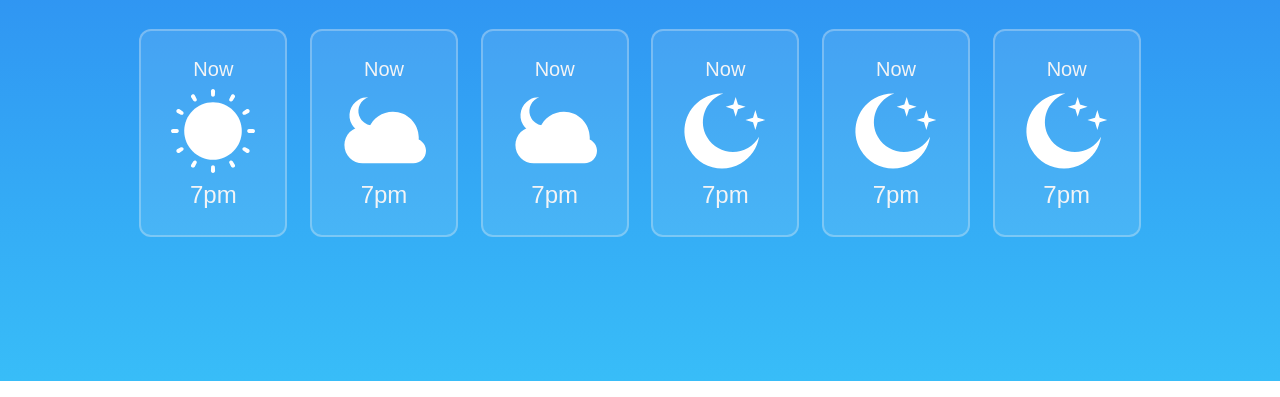
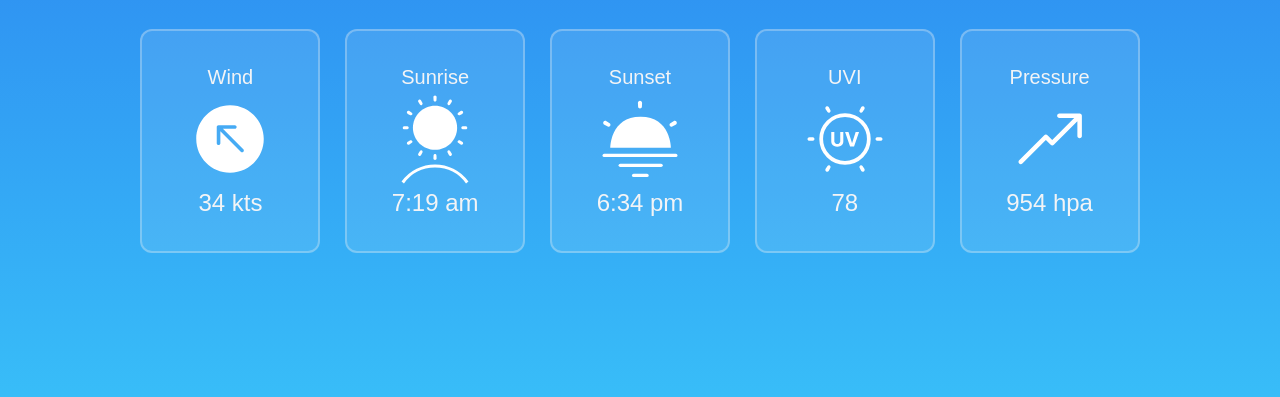
Before and after one commit to adithg/Cloud9, a plain HTML site: page index.html in a window 1280 px wide. Shown: the part 499-896 px from the top of the page. Drawn offline with nearby package versions, Linux system fonts and the light colour scheme; a web font is replaced by a local one.

Commit message:
Icons
Added icons for multiple types of data

```diff
--- a/index.html
+++ b/index.html
@@ -56,36 +56,31 @@
       <!--Hourly Area-->
 
       <div class="text-3xl font-medium max-w-5xl mx-auto mt-16 text-gray-100"> Hourly </div>
-      <div class="grid grid-cols-6 max-w-5xl mx-auto">
-        <div class="col-span-1 max-w-3xl mx-auto bg-gray-100/[0.1] border-gray-100/[0.3] border-2 rounded-xl flex flex-col justify-center items-center px-6 py-6 mt-8">
-            <div class="font-medium text-xl text-gray-100"> Now </div>
-            <div> <img src="Icons/Sunny White.svg" class="h-24 w-24"> </div>
-            <div class="font-medium text-2xl text-gray-100"> 7pm </div>
+      <div class="grid grid-cols-5 max-w-5xl mx-auto">
+        <div class="col-span-1 max-w-4xl mx-auto bg-gray-100/[0.1] border-gray-100/[0.3] border-2 rounded-xl flex flex-col justify-center items-center px-10 py-8 mt-8">
+            <div class="font-medium text-xl text-gray-100"> Wind </div>
+            <div> <img src="Icons/Wind White.svg" class="h-24 w-24"> </div>
+            <div class="font-medium text-2xl text-gray-100"> 34 kts </div>
         </div>
-        <div class="col-span-1 max-w-3xl mx-auto bg-gray-100/[0.1] border-gray-100/[0.3] border-2 rounded-xl flex flex-col justify-center items-center px-6 py-6 mt-8">
-            <div class="font-medium text-xl text-gray-100"> Now </div>
-            <div> <img src="Icons/Night Cloudy White.svg" class="h-24 w-24"> </div>
-            <div class="font-medium text-2xl text-gray-100"> 7pm </div>
+        <div class="col-span-1 max-w-4xl mx-auto bg-gray-100/[0.1] border-gray-100/[0.3] border-2 rounded-xl flex flex-col justify-center items-center px-10 py-8 mt-8">
+            <div class="font-medium text-xl text-gray-100"> Sunrise </div>
+            <div> <img src="Icons/Sunrise White.svg" class="h-24 w-24"> </div>
+            <div class="font-medium text-2xl text-gray-100"> 7:19 am </div>
         </div>
-        <div class="col-span-1 max-w-3xl mx-auto bg-gray-100/[0.1] border-gray-100/[0.3] border-2 rounded-xl flex flex-col justify-center items-center px-6 py-6 mt-8">
-            <div class="font-medium text-xl text-gray-100"> Now </div>
-            <div> <img src="Icons/Night Cloudy White.svg" class="h-24 w-24"> </div>
-            <div class="font-medium text-2xl text-gray-100"> 7pm </div>
+        <div class="col-span-1 max-w-4xl mx-auto bg-gray-100/[0.1] border-gray-100/[0.3] border-2 rounded-xl flex flex-col justify-center items-center px-10 py-8 mt-8">
+            <div class="font-medium text-xl text-gray-100"> Sunset </div>
+            <div> <img src="Icons/Sunset White.svg" class="h-24 w-24"> </div>
+            <div class="font-medium text-2xl text-gray-100"> 6:34 pm </div>
         </div>
-        <div class="col-span-1 max-w-3xl mx-auto bg-gray-100/[0.1] border-gray-100/[0.3] border-2 rounded-xl flex flex-col justify-center items-center px-6 py-6 mt-8">
-            <div class="font-medium text-xl text-gray-100"> Now </div>
-            <div> <img src="Icons/Night White.svg" class="h-24 w-24"> </div>
-            <div class="font-medium text-2xl text-gray-100"> 7pm </div>
+        <div class="col-span-1 max-w-4xl mx-auto bg-gray-100/[0.1] border-gray-100/[0.3] border-2 rounded-xl flex flex-col justify-center items-center px-10 py-8 mt-8">
+            <div class="font-medium text-xl text-gray-100"> UVI </div>
+            <div> <img src="Icons/Uv White.svg" class="h-24 w-24"> </div>
+            <div class="font-medium text-2xl text-gray-100"> 78 </div>
         </div>
-        <div class="col-span-1 max-w-3xl mx-auto bg-gray-100/[0.1] border-gray-100/[0.3] border-2 rounded-xl flex flex-col justify-center items-center px-6 py-6 mt-8">
-            <div class="font-medium text-xl text-gray-100"> Now </div>
-            <div> <img src="Icons/Night White.svg" class="h-24 w-24"> </div>
-            <div class="font-medium text-2xl text-gray-100"> 7pm </div>
-        </div>
-        <div class="col-span-1 max-w-3xl mx-auto bg-gray-100/[0.1] border-gray-100/[0.3] border-2 rounded-xl flex flex-col justify-center items-center px-6 py-6 mt-8">
-            <div class="font-medium text-xl text-gray-100"> Now </div>
-            <div> <img src="Icons/Night White.svg" class="h-24 w-24"> </div>
-            <div class="font-medium text-2xl text-gray-100"> 7pm </div>
+        <div class="col-span-1 max-w-4xl mx-auto bg-gray-100/[0.1] border-gray-100/[0.3] border-2 rounded-xl flex flex-col justify-center items-center px-10 py-8 mt-8">
+            <div class="font-medium text-xl text-gray-100"> Pressure </div>
+            <div> <img src="Icons/Pressure White.svg" class="h-24 w-24"> </div>
+            <div class="font-medium text-2xl text-gray-100"> 954 hpa </div>
         </div>
       </div>
       <br>
```
Also changed, not shown: Icons/Pressure White.svg (added), Icons/Sunrise White.svg (added), Icons/Sunset White.svg (added), Icons/Uv White.svg (added), Icons/Wind White.svg (added).
